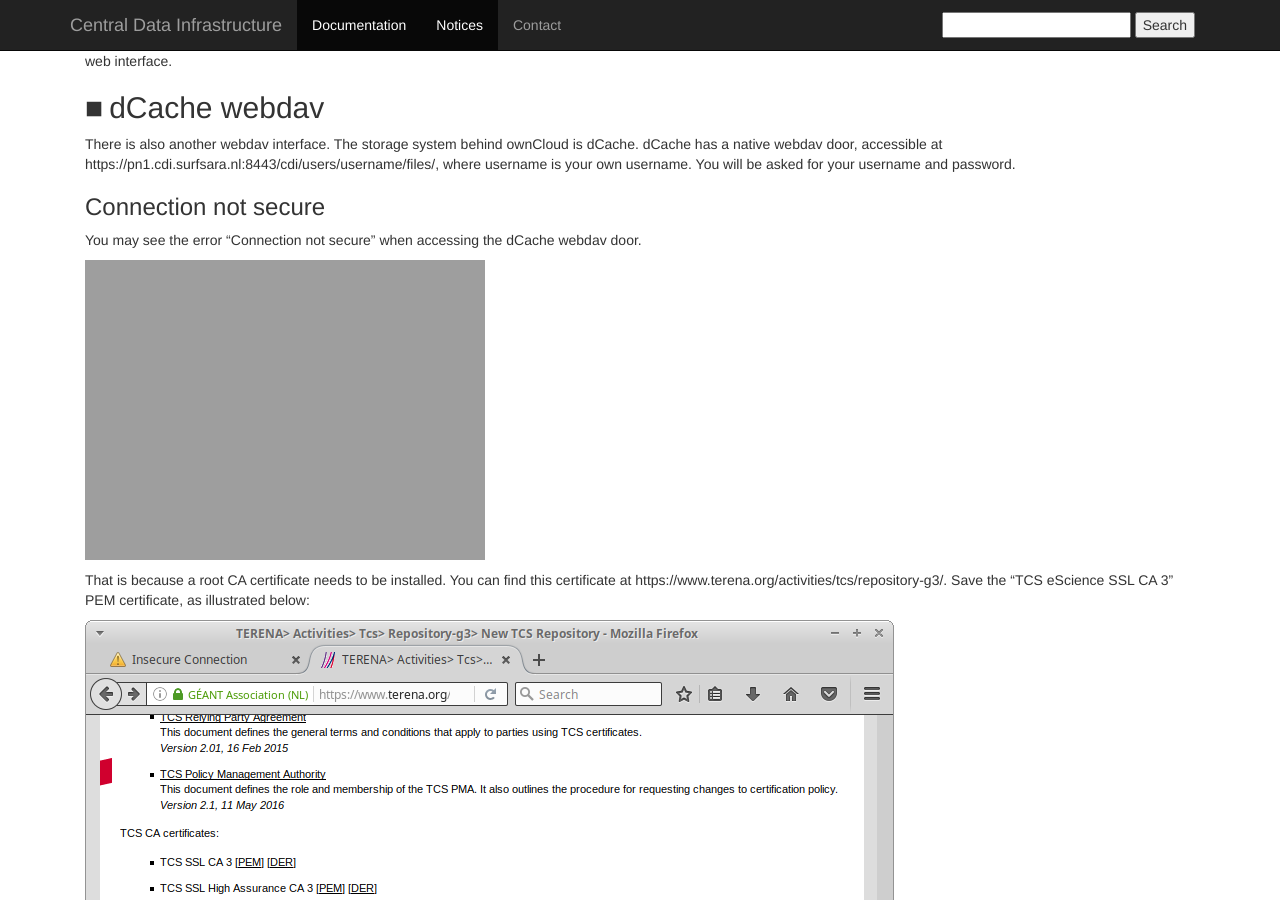
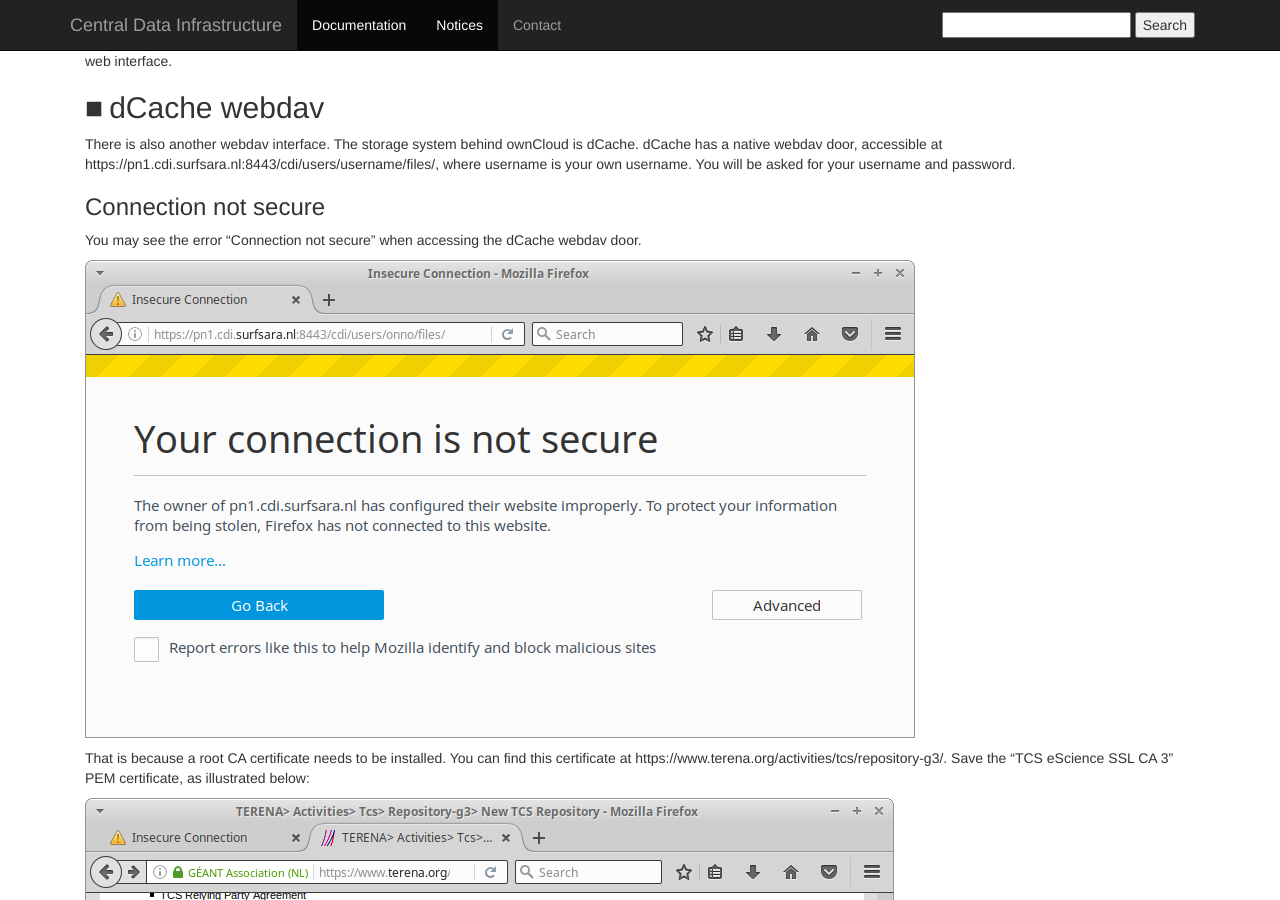
Before and after one commit to sara-nl/cdidocs, a Jekyll site: the page built from index.markdown, in a window 1280 px wide and 900 px high, scrolled down 2135 px. Built offline with Jekyll 4.4.1, drawn with Linux system fonts in a browser that asks for light colours.

Commit message:
Update index.markdown

```diff
--- a/index.markdown
+++ b/index.markdown
@@ -41,7 +41,7 @@ There is also another webdav interface. The storage system behind ownCloud is dC
 
 You may see the error "Connection not secure" when accessing the dCache webdav door.
 
-![cdi_portal](images/connection-not-secure.png =400x)
+![cdi_portal](images/connection-not-secure.png)
 
 That is because a root CA certificate needs to be installed. You can find this certificate at https://www.terena.org/activities/tcs/repository-g3/. Save the "TCS eScience SSL CA 3" PEM certificate, as illustrated below:
 
```
